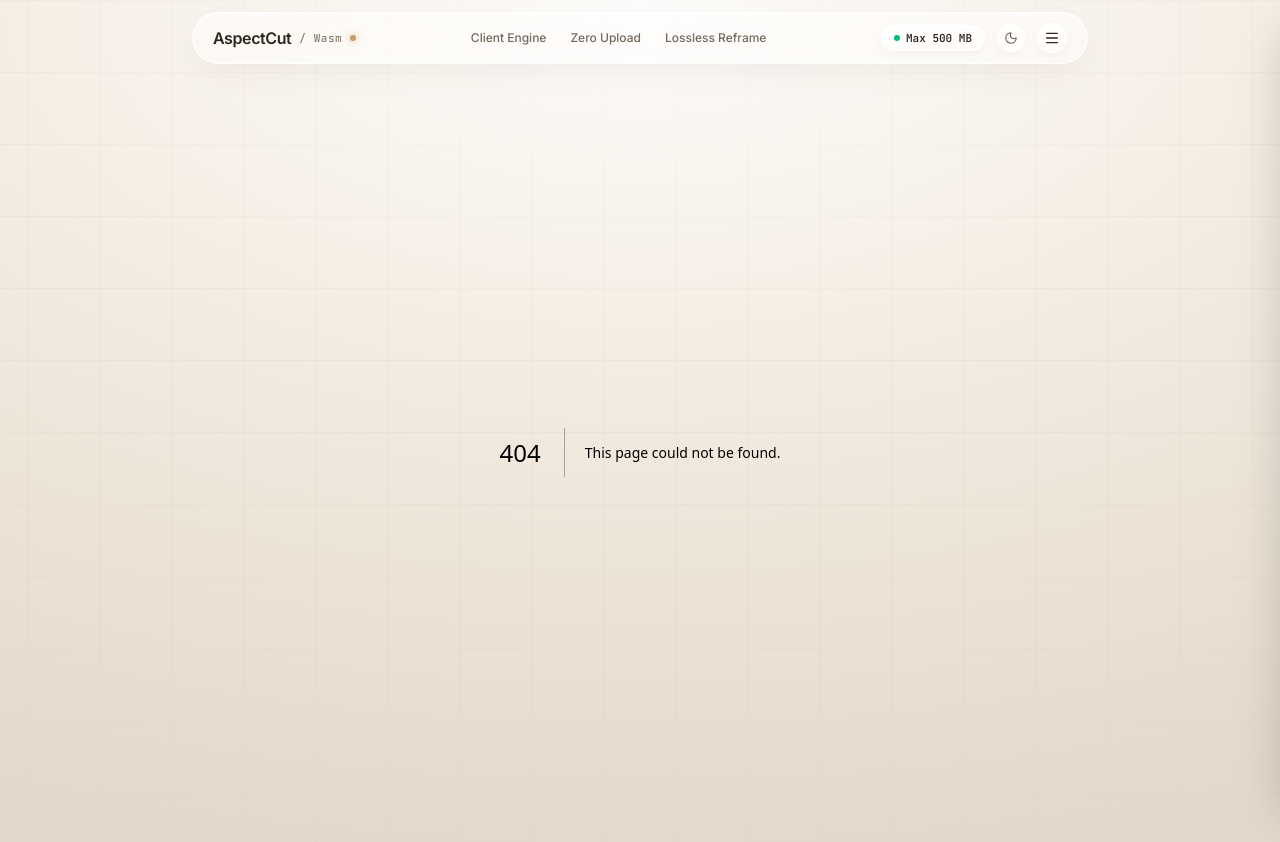
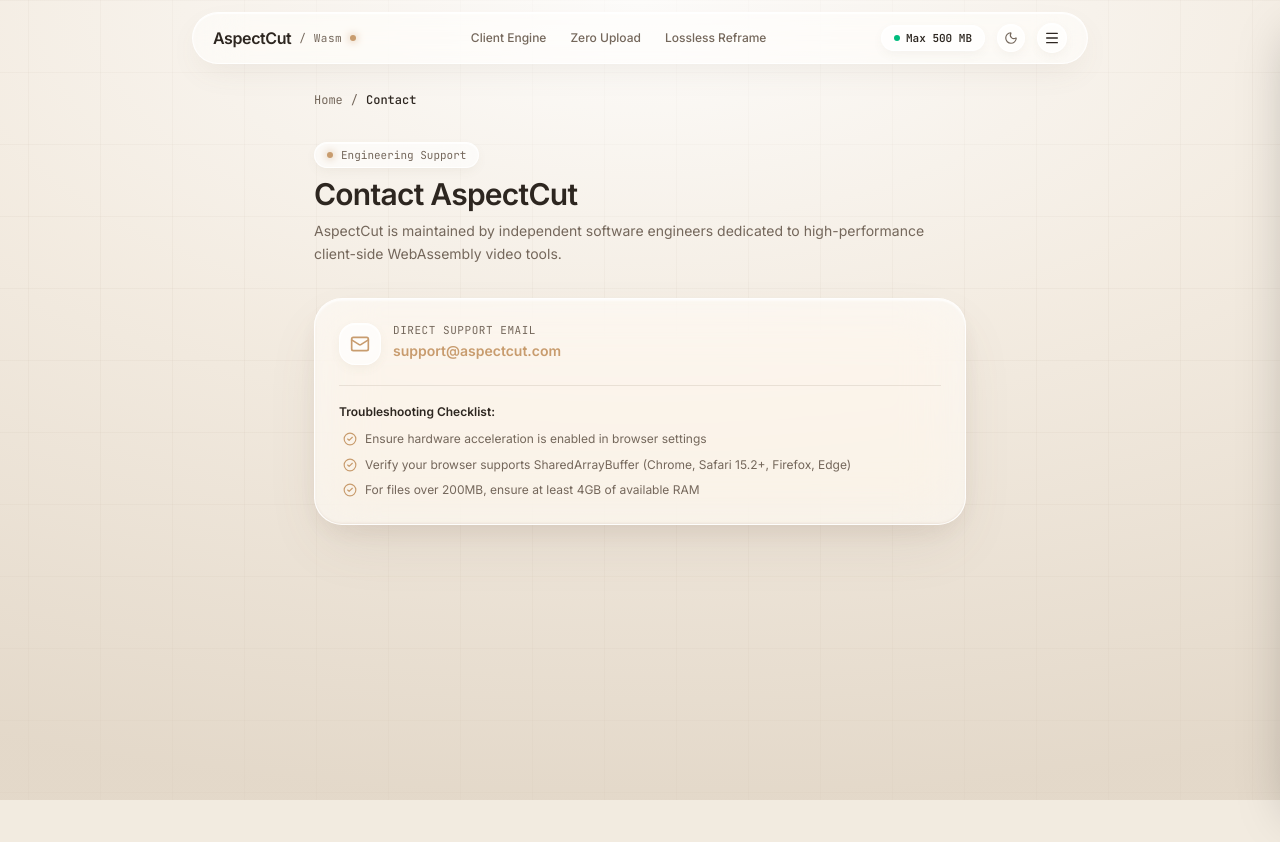
Before and after one commit to ShreyashSrivastavaa/AspectChanger, a Next.js app: page /contact in a window 1280 px wide. Before the commit this address had no page. Shown: the top 842 px of the page. After the commit the page ends 800 px from the top, so only its background shows below. Built offline with nearby package versions, Linux system fonts and the light colour scheme.

Commit message:
feat(pages): build engineering support and contact page

```diff
--- /dev/null
+++ b/src/app/contact/page.tsx
@@ -0,0 +1,84 @@
+import type { Metadata } from "next";
+import Link from "next/link";
+import { BRAND } from "@/lib/config";
+import { Mail, CheckCircle2 } from "lucide-react";
+
+export const metadata: Metadata = {
+  title: `Contact & Support | ${BRAND.name}`,
+  description: "Get in touch with the AspectCut engineering team for support, feature inquiries, or bug reports.",
+  alternates: {
+    canonical: `${BRAND.domain}/contact`,
+  },
+};
+
+export default function ContactPage() {
+  const jsonLdBreadcrumb = {
+    "@context": "https://schema.org",
+    "@type": "BreadcrumbList",
+    itemListElement: [
+      { "@type": "ListItem", position: 1, name: "Home", item: BRAND.domain },
+      { "@type": "ListItem", position: 2, name: "Contact", item: `${BRAND.domain}/contact` },
+    ],
+  };
+
+  return (
+    <div className="w-full max-w-[700px] mx-auto px-4 sm:px-6 py-10 space-y-8" suppressHydrationWarning>
+      <script
+        type="application/ld+json"
+        dangerouslySetInnerHTML={{ __html: JSON.stringify(jsonLdBreadcrumb) }}
+      />
+      <nav className="flex items-center gap-2 font-mono text-xs text-[var(--text-muted)]">
+        <Link href="/" className="hover:text-[var(--text-main)]">Home</Link>
+        <span>/</span>
+        <span className="text-[var(--text-main)] font-medium">Contact</span>
+      </nav>
+
+      <div className="space-y-2">
+        <div className="inline-flex items-center gap-2 px-3 py-1 rounded-full glass-pill text-[11px] font-mono text-[var(--text-muted)]">
+          <span className="w-1.5 h-1.5 rounded-full bg-[#c89c6e] shadow-[0_0_8px_#c89c6e]" />
+          <span>Engineering Support</span>
+        </div>
+        <h1 className="text-3xl font-semibold tracking-tight text-[var(--text-main)]">
+          Contact AspectCut
+        </h1>
+        <p className="text-sm text-[var(--text-muted)] leading-relaxed">
+          AspectCut is maintained by independent software engineers dedicated to high-performance client-side WebAssembly video tools.
+        </p>
+      </div>
+
+      <div className="p-6 rounded-3xl glass-panel space-y-5 text-xs">
+        <div className="flex items-start gap-3">
+          <div className="p-2.5 rounded-2xl glass-pill text-[#c89c6e]">
+            <Mail className="w-5 h-5" />
+          </div>
+          <div>
+            <span className="font-mono text-[11px] text-[var(--text-muted)] uppercase tracking-wider block mb-1">
+              Direct Support Email
+            </span>
+            <a href={`mailto:${BRAND.contactEmail}`} className="font-semibold text-[#c89c6e] text-sm hover:underline">
+              {BRAND.contactEmail}
+            </a>
+          </div>
+        </div>
+
+        <div className="pt-4 border-t border-[var(--color-hairline)] space-y-2 text-[var(--text-muted)] leading-relaxed">
+          <span className="font-semibold text-[var(--text-main)] block">Troubleshooting Checklist:</span>
+          <div className="space-y-1.5 pl-1">
+            <div className="flex items-center gap-2">
+              <CheckCircle2 className="w-3.5 h-3.5 text-[#c89c6e]" />
+              <span>Ensure hardware acceleration is enabled in browser settings</span>
+            </div>
+            <div className="flex items-center gap-2">
+              <CheckCircle2 className="w-3.5 h-3.5 text-[#c89c6e]" />
+              <span>Verify your browser supports SharedArrayBuffer (Chrome, Safari 15.2+, Firefox, Edge)</span>
+            </div>
+            <div className="flex items-center gap-2">
+              <CheckCircle2 className="w-3.5 h-3.5 text-[#c89c6e]" />
+              <span>For files over 200MB, ensure at least 4GB of available RAM</span>
+            </div>
+          </div>
+        </div>
+      </div>
+    </div>
+  );
+}
```
